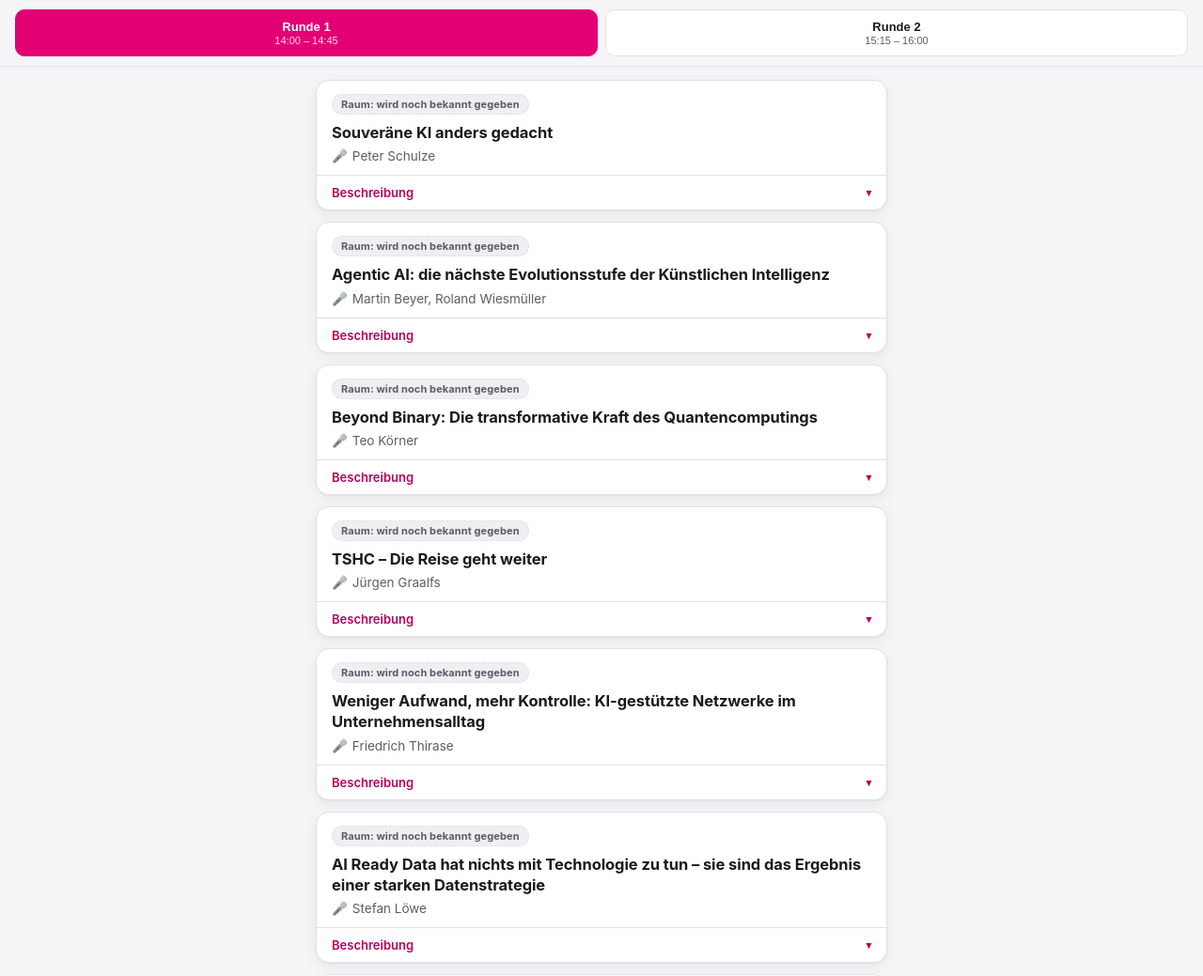
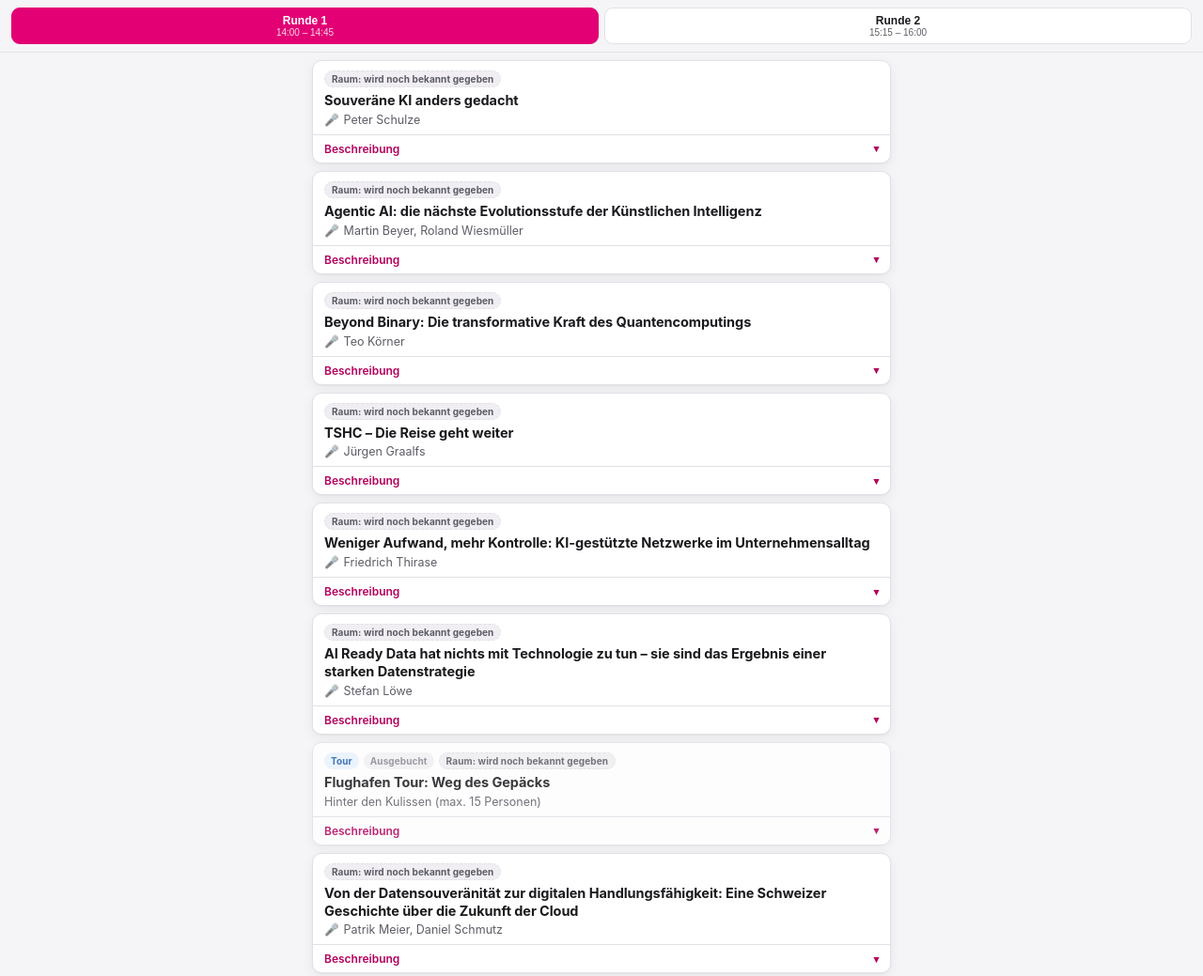
Before and after one commit to Dideldumdei123/zukunftsarena-polleverywhere, a plain HTML site: page agenda/index.html in a window 1280 px wide. Shown: the top 1039 px of the page at 94% size. Drawn offline with Linux system fonts and the light colour scheme.

Commit message:
Tighten spacing on breakout agenda to fit more in small embed boxes
The Riddly app renders this in a small fixed-height iframe box, so
every extra pixel of chrome costs a full session card of visibility.
Also drops leftover header.top CSS from the earlier header removal.

Co-Authored-By: Claude Sonnet 5 <noreply@anthropic.com>

```diff
--- a/agenda/index.html
+++ b/agenda/index.html
@@ -51,36 +51,7 @@
   }
 
   body {
-    padding-bottom: 40px;
-  }
-
-  header.top {
-    padding: 20px 16px 14px;
-    background: var(--surface);
-    border-bottom: 1px solid var(--border);
-  }
-
-  header.top .eyebrow {
-    text-transform: uppercase;
-    letter-spacing: 0.06em;
-    font-size: 12px;
-    font-weight: 700;
-    color: var(--magenta);
-    margin: 0 0 4px;
-  }
-
-  header.top h1 {
-    margin: 0 0 6px;
-    font-size: 22px;
-    font-weight: 800;
-    letter-spacing: -0.01em;
-  }
-
-  header.top .meta {
-    margin: 0;
-    font-size: 13px;
-    color: var(--text-muted);
-    line-height: 1.5;
+    padding-bottom: 16px;
   }
 
   nav.rounds {
@@ -88,8 +59,8 @@
     top: 0;
     z-index: 10;
     display: flex;
-    gap: 8px;
-    padding: 10px 16px;
+    gap: 6px;
+    padding: 8px 12px;
     background: var(--bg);
     border-bottom: 1px solid var(--border);
     overflow-x: auto;
@@ -105,23 +76,22 @@
     color: var(--text);
     font-size: 13px;
     font-weight: 600;
-    padding: 10px 12px;
-    border-radius: 10px;
+    padding: 6px 10px;
+    border-radius: 9px;
     cursor: pointer;
   }
 
   nav.rounds button .t {
     display: block;
     font-weight: 700;
-    font-size: 13px;
+    font-size: 12px;
   }
 
   nav.rounds button .s {
     display: block;
     font-weight: 400;
-    font-size: 11px;
+    font-size: 10px;
     color: var(--text-muted);
-    margin-top: 1px;
   }
 
   nav.rounds button.active {
@@ -135,7 +105,7 @@
   }
 
   main {
-    padding: 14px 16px 0;
+    padding: 8px 12px 0;
     max-width: 640px;
     margin: 0 auto;
   }
@@ -146,9 +116,9 @@
   .card {
     background: var(--surface);
     border: 1px solid var(--border);
-    border-radius: var(--radius);
+    border-radius: 10px;
     box-shadow: var(--shadow);
-    margin-bottom: 12px;
+    margin-bottom: 8px;
     overflow: hidden;
   }
 
@@ -157,22 +127,22 @@
   }
 
   .card-head {
-    padding: 14px 16px 12px;
+    padding: 10px 12px 8px;
   }
 
   .badges {
     display: flex;
     flex-wrap: wrap;
-    gap: 6px;
-    margin-bottom: 8px;
+    gap: 5px;
+    margin-bottom: 5px;
   }
 
   .badge {
     display: inline-flex;
     align-items: center;
-    font-size: 11px;
+    font-size: 10px;
     font-weight: 700;
-    padding: 3px 9px;
+    padding: 2px 7px;
     border-radius: 999px;
     background: var(--badge-bg);
     color: var(--badge-text);
@@ -199,16 +169,16 @@
   }
 
   h2.title {
-    margin: 0 0 6px;
-    font-size: 16.5px;
+    margin: 0 0 3px;
+    font-size: 14.5px;
     font-weight: 700;
-    line-height: 1.35;
+    line-height: 1.3;
     letter-spacing: -0.005em;
   }
 
   .speakers {
     margin: 0;
-    font-size: 13.5px;
+    font-size: 12.5px;
     color: var(--text-muted);
     display: flex;
     align-items: baseline;
@@ -226,8 +196,8 @@
   details.desc summary {
     list-style: none;
     cursor: pointer;
-    padding: 10px 16px;
-    font-size: 13px;
+    padding: 7px 12px;
+    font-size: 12px;
     font-weight: 600;
     color: var(--magenta-dark);
     display: flex;
@@ -252,9 +222,9 @@
   }
 
   details.desc .body {
-    padding: 0 16px 16px;
-    font-size: 13.5px;
-    line-height: 1.55;
+    padding: 0 12px 12px;
+    font-size: 12.5px;
+    line-height: 1.5;
     color: var(--text);
   }
 
```
